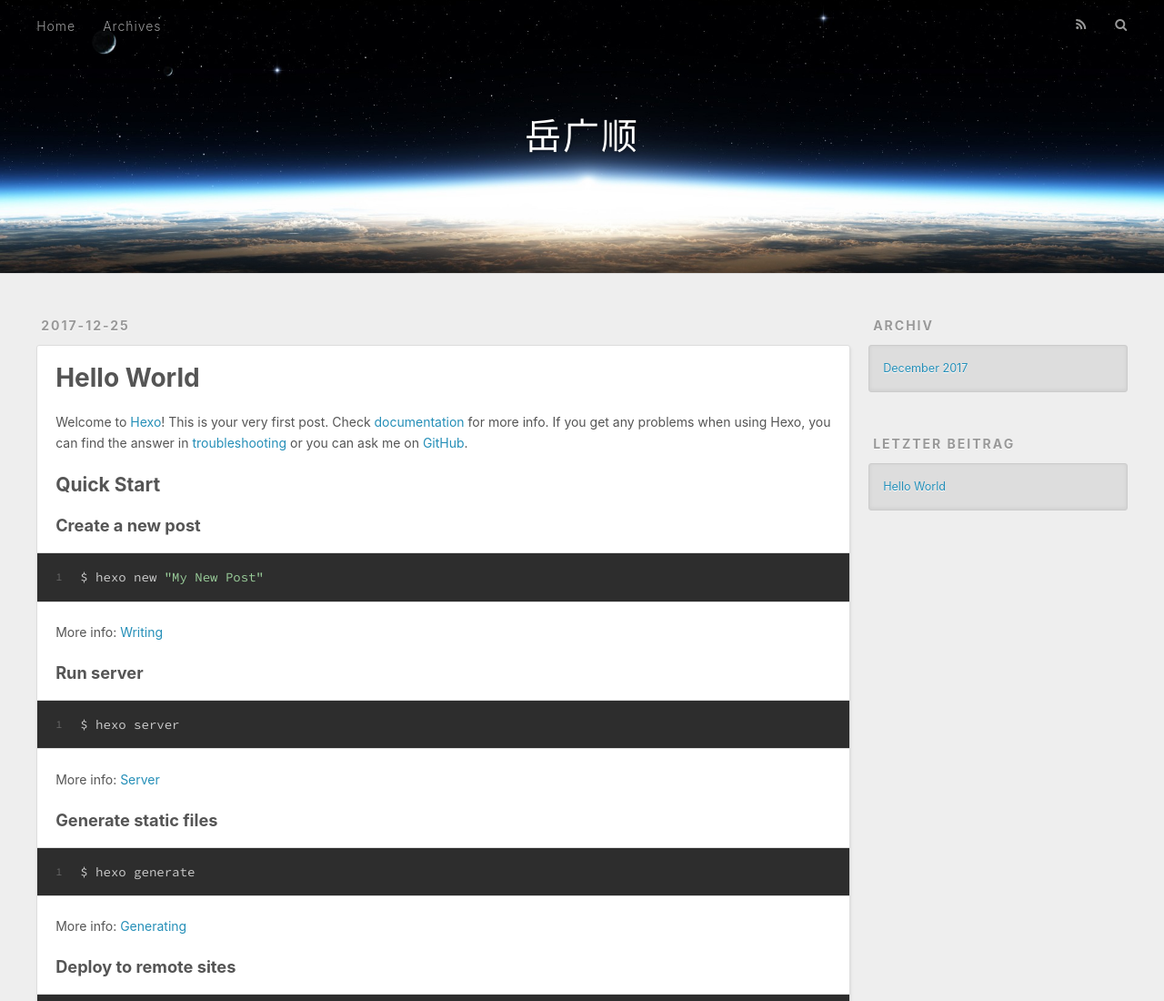
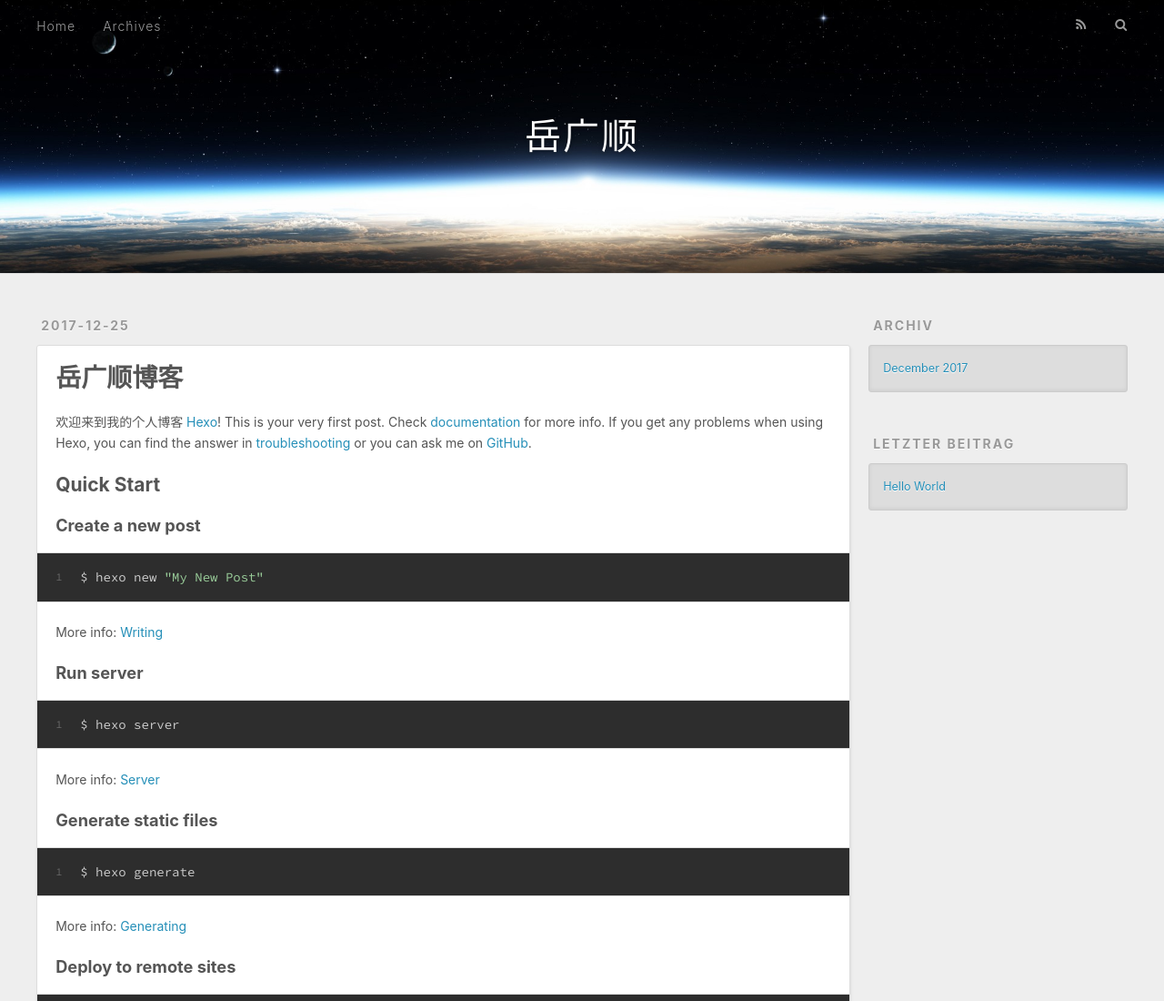
Before and after one commit to yueguangshun1/yueguangshun1.github.io, a plain HTML site: page index.html in a window 1280 px wide. Shown: the top 1100 px of the page at 91% size. Drawn offline with nearby package versions, Linux system fonts and the light colour scheme.

Commit message:
Site updated: 2017-12-26 00:51:01

```diff
--- a/index.html
+++ b/index.html
@@ -75,7 +75,7 @@
 
 
     <h1 itemprop="name">
-      <a class="article-title" href="/2017/12/25/hello-world/">Hello World</a>
+      <a class="article-title" href="/2017/12/25/hello-world/">岳广顺博客</a>
     </h1>
 
 
@@ -83,7 +83,7 @@
 
     <div class="article-entry" itemprop="articleBody">
 
-        <p>Welcome to <a href="https://hexo.io/" target="_blank" rel="noopener">Hexo</a>! This is your very first post. Check <a href="https://hexo.io/docs/" target="_blank" rel="noopener">documentation</a> for more info. If you get any problems when using Hexo, you can find the answer in <a href="https://hexo.io/docs/troubleshooting.html" target="_blank" rel="noopener">troubleshooting</a> or you can ask me on <a href="https://github.com/hexojs/hexo/issues" target="_blank" rel="noopener">GitHub</a>.</p>
+        <p>欢迎来到我的个人博客 <a href="https://hexo.io/" target="_blank" rel="noopener">Hexo</a>! This is your very first post. Check <a href="https://hexo.io/docs/" target="_blank" rel="noopener">documentation</a> for more info. If you get any problems when using Hexo, you can find the answer in <a href="https://hexo.io/docs/troubleshooting.html" target="_blank" rel="noopener">troubleshooting</a> or you can ask me on <a href="https://github.com/hexojs/hexo/issues" target="_blank" rel="noopener">GitHub</a>.</p>
 <h2 id="Quick-Start"><a href="#Quick-Start" class="headerlink" title="Quick Start"></a>Quick Start</h2><h3 id="Create-a-new-post"><a href="#Create-a-new-post" class="headerlink" title="Create a new post"></a>Create a new post</h3><figure class="highlight bash"><table><tr><td class="gutter"><pre><span class="line">1</span><br></pre></td><td class="code"><pre><span class="line">$ hexo new <span class="string">"My New Post"</span></span><br></pre></td></tr></table></figure>
 <p>More info: <a href="https://hexo.io/docs/writing.html" target="_blank" rel="noopener">Writing</a></p>
 <h3 id="Run-server"><a href="#Run-server" class="headerlink" title="Run server"></a>Run server</h3><figure class="highlight bash"><table><tr><td class="gutter"><pre><span class="line">1</span><br></pre></td><td class="code"><pre><span class="line">$ hexo server</span><br></pre></td></tr></table></figure>
```
